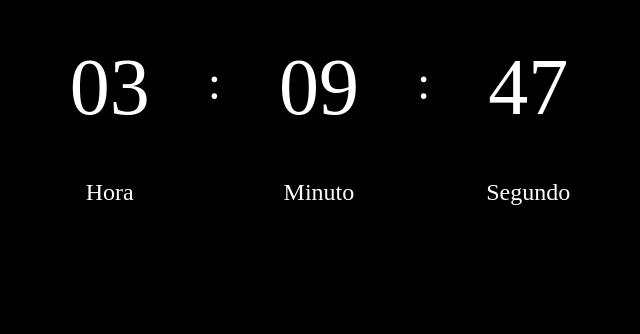
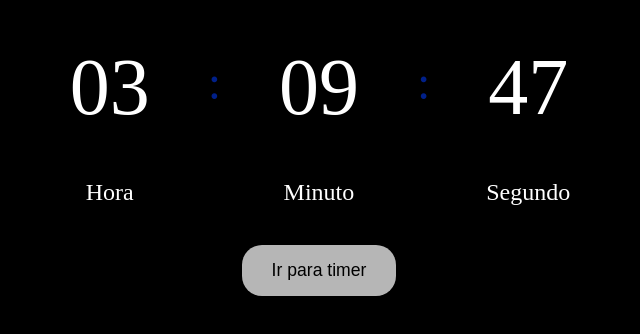
Before and after one commit to AntonioGoncalvesSousa/relogio-timer, a plain HTML site: page index.html in a window 1280 px wide. Shown: the part 236-570 px from the top of the page, without its empty margins (321-961 px from the left). Drawn offline with Linux system fonts and the light colour scheme.

Commit message:
Implementando botão para timer

```diff
--- a/index.html
+++ b/index.html
@@ -33,7 +33,7 @@
                 </div>
             </div>
             <div class="timer">
-
+                <button class="button">Ir para timer</button>
             </div>
         </div>
     </div>
--- a/main.js
+++ b/main.js
@@ -10,7 +10,6 @@ function plotarTempo(){
     blocoSeTempo[0].innerHTML = hora;
     blocoSeTempo[1].innerHTML = minuto;
     blocoSeTempo[2].innerHTML = segundo;
-
 }
 
 setInterval(plotarTempo, 1000);
--- a/style.css
+++ b/style.css
@@ -59,6 +59,25 @@
 .timer {
     width: 80%;
     height: 20%;
+    display: flex;
+    justify-content: center;
+    align-items: center;
+}
+
+.button {
+    width: 25%;
+    height: 80%;
+    background-color: rgb(182, 182, 182);
+    border-radius: 20px;
+    font-size: 1.1rem;
+    color: black;
+    border: none;
+    cursor: pointer;
+    transition: all 0.2s ease;
+}
+
+.button:hover{
+    background-color: rgb(107, 107, 107);
 }
 
 .bar {
@@ -67,5 +86,5 @@
     height: 60%;
     justify-content: center;
     align-items: center;
-    color: white;
+    color: rgb(0, 32, 138);
 }
```
